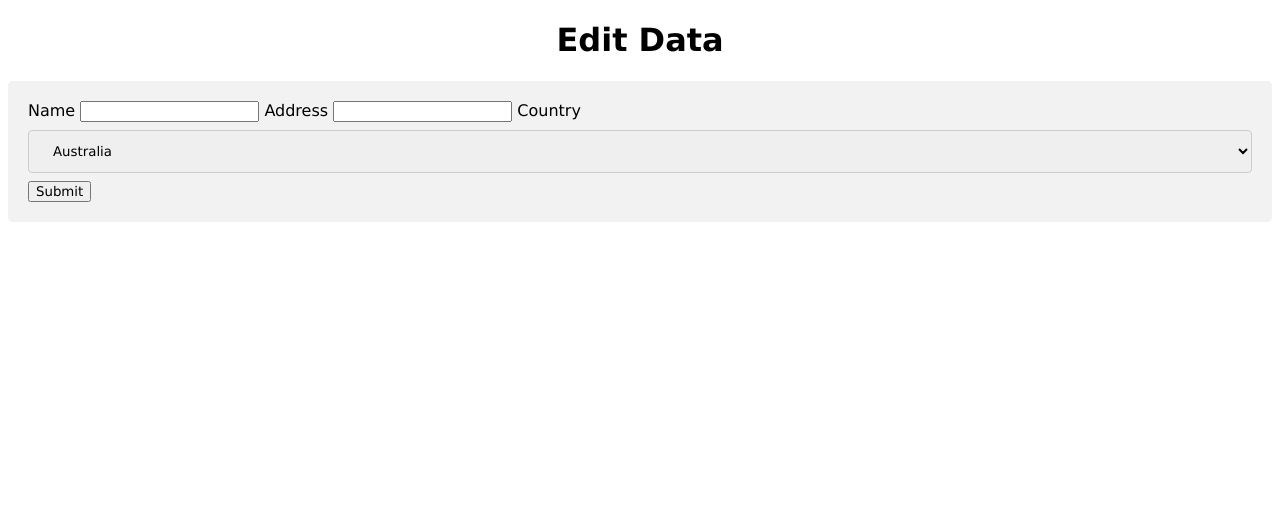
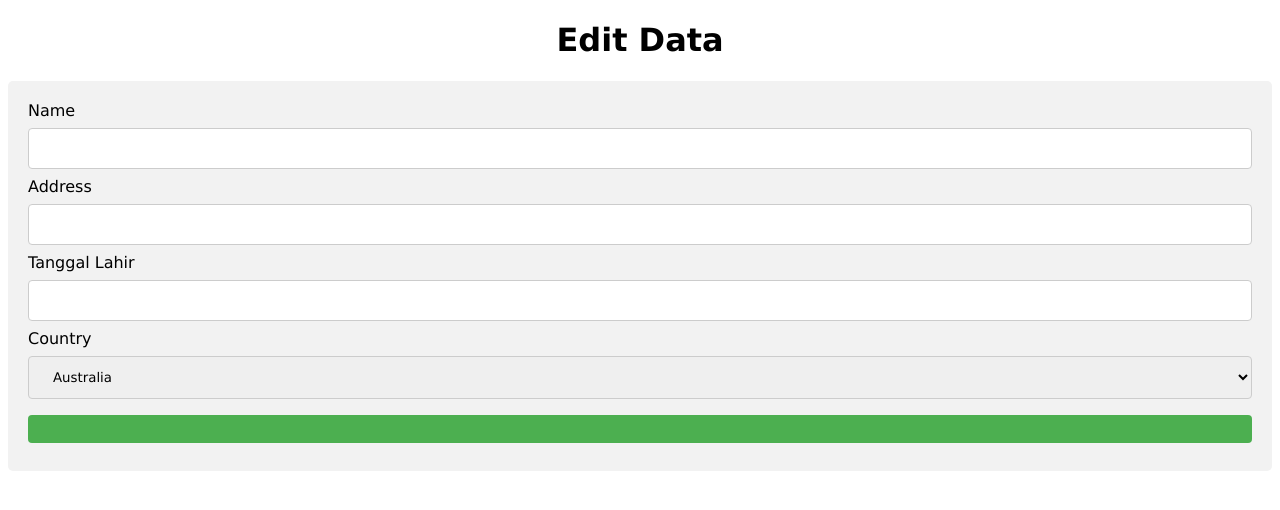
Before and after one commit to Dani170907/CodeIgniter-3, a CodeIgniter app: page /DaniRamadhan/index.php/editstudent/index in a window 1280 px wide. Shown: the top 510 px of the page. Run offline with CodeIgniter, Linux system fonts and the light colour scheme.

Commit message:
menyesuaikan css

```diff
--- a/application/controllers/AddStudent.php
+++ b/application/controllers/AddStudent.php
@@ -5,6 +5,7 @@ class AddStudent extends CI_Controller {
 
 	public function index()
 	{
+		$this->load->view('templates/headerInput');
 		$this->load->view('addStudent');
 	}
 
--- a/application/views/editStudent.php
+++ b/application/views/editStudent.php
@@ -15,9 +15,10 @@
         <input type="text" id="nama" name="nama" placeholder="">
 
         <label for="alamat">Address</label>
-        <input type="text" id="address" name="address" placeholder="">
+        <input type="text" id="alamat" name="alamat" placeholder="">
 
-
+        <label for="tanggal_lahir">Tanggal Lahir</label>
+        <input type="text" name="alamat" id="alamat" required>
 
         <label for="country">Country</label>
         <select id="country" name="country">
@@ -26,7 +27,7 @@
         <option value="usa">USA</option>
         </select>
 
-        <input type="submit" value="Submit">
+        <button type="submit" value="Submit">
     </form>
     </div>
 
--- a/assets/input.css
+++ b/assets/input.css
@@ -4,7 +4,7 @@
 h1 {
     text-align: center;
 }
-button[type=text], select {
+input[type=text], select {
     width: 100%;
     padding: 12px 20px;
     margin: 8px 0;
```
